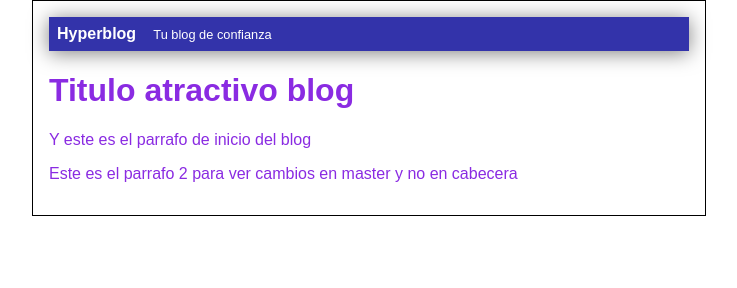
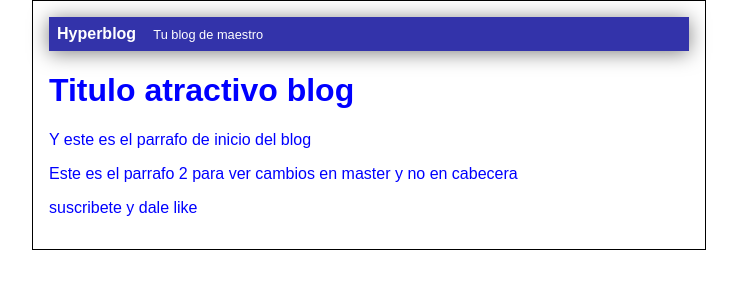
Before and after one commit to mnuclle/hyperblog, a plain HTML site: page index.html in a window 1280 px wide. Shown: the whole page, without its empty margins (271-1008 px from the left). Drawn offline with Linux system fonts and the light colour scheme.

Commit message:
agregue suscripcion, cambie cabecera y color

```diff
--- a/css/estilos.css
+++ b/css/estilos.css
@@ -1,7 +1,7 @@
 body
 {
     text-align: center;
-    color: blueviolet;
+    color: blue;
     font-family: Arial;
     font-size: 16px;
     margin: 0;
--- a/index.html
+++ b/index.html
@@ -7,12 +7,13 @@
         <div id="container">
             <div id="cabecera">
                 Hyperblog
-                <span id="tagline">Tu blog de confianza</span>
+                <span id="tagline">Tu blog de maestro</span>
             </div>
             <div id="post">
                 <h1>Titulo atractivo blog</h1>
                 <p>Y este es el parrafo de inicio del blog</p>
                 <p>Este es el parrafo 2 para ver cambios en master y no en cabecera</p>
+                <p>suscribete y dale like</p>
             </div>
         </div>
     </body>
```
